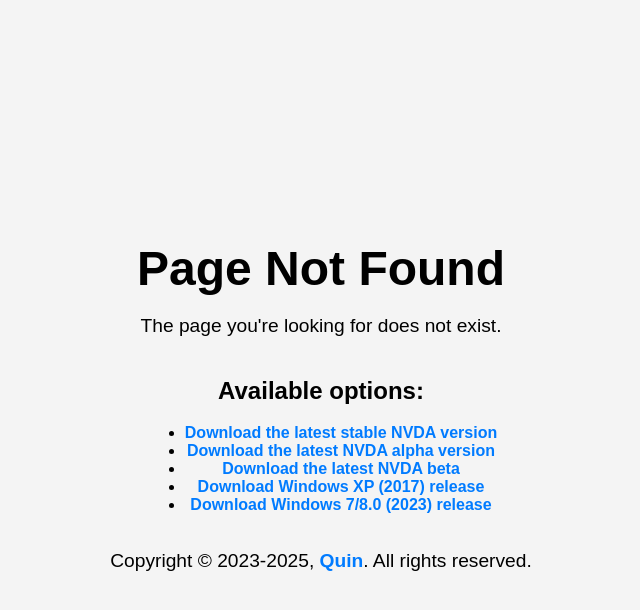
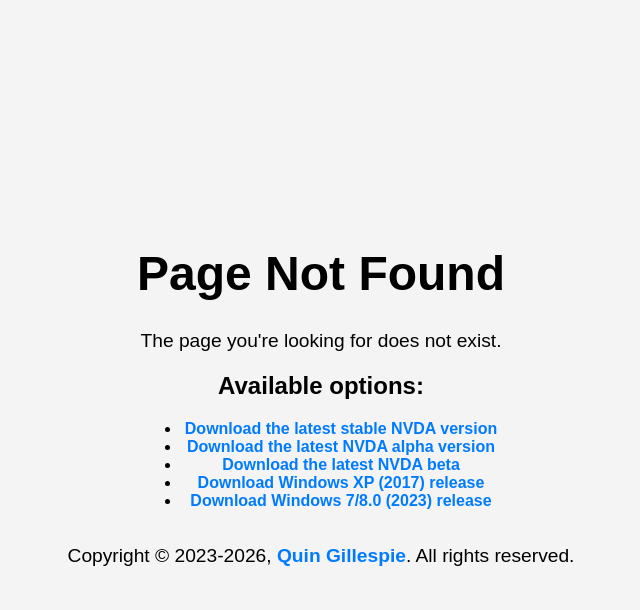
Before and after one commit to trypsynth/nvda_zip, a Python web app: template nvda_zip/templates/404.html in a window 1280 px wide. Shown: the top 610 px of the page, without its empty margins (319-959 px from the left). Run offline with Jinja, Linux system fonts and the light colour scheme; the template is opened without the code that fills it, so the values that code supplies are empty.

Commit message:
Update 404 template

```diff
--- a/nvda_zip/templates/404.html
+++ b/nvda_zip/templates/404.html
@@ -4,7 +4,6 @@
 	<meta charset="UTF-8" />
 	<meta name="viewport" content="width=device-width, initial-scale=1.0" />
 	<title>Page Not Found - NVDA.zip</title>
-
 	<style>
 		body {
 			font-family: Arial, sans-serif;
@@ -39,9 +38,9 @@
 <body>
 	<header>
 		<h1>Page Not Found</h1>
-        <p>The page you're looking for does not exist.</p>
 	</header>
 	<main>
+		<p>The page you're looking for does not exist.</p>
 		<h2>Available options:</h2>
 		<ul>
 			<li><a href="/">Download the latest stable NVDA version</a></li>
@@ -52,7 +51,7 @@
 		</ul>
 	</main>
 	<footer>
-        <p>Copyright &copy; 2023-2025, <a href="https://quinbox.xyz">Quin</a>. All rights reserved.</p>
+		<p>Copyright &copy; 2023-2026, <a href="https://github.com/trypsynth">Quin Gillespie</a>. All rights reserved.</p>
 	</footer>
 </body>
 </html>
```
Lines whose indentation alone changed are shown as unchanged.
